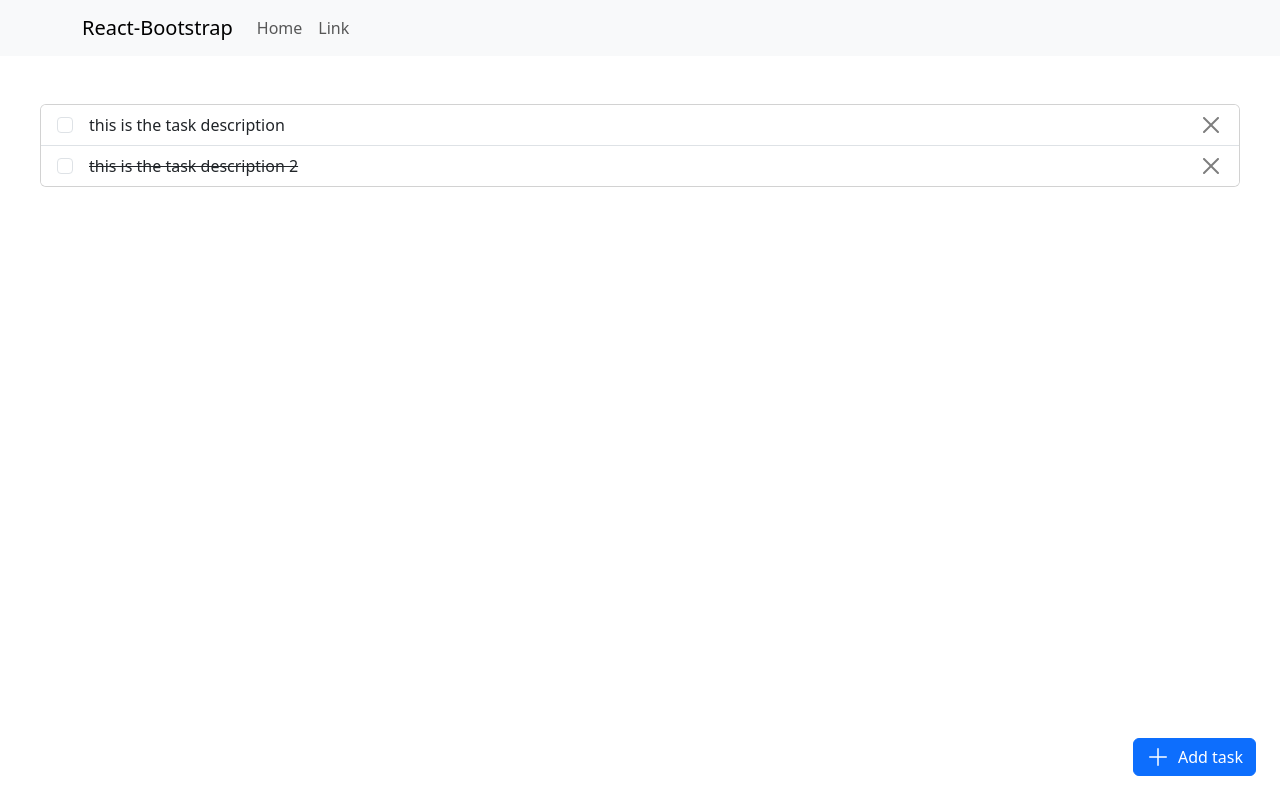
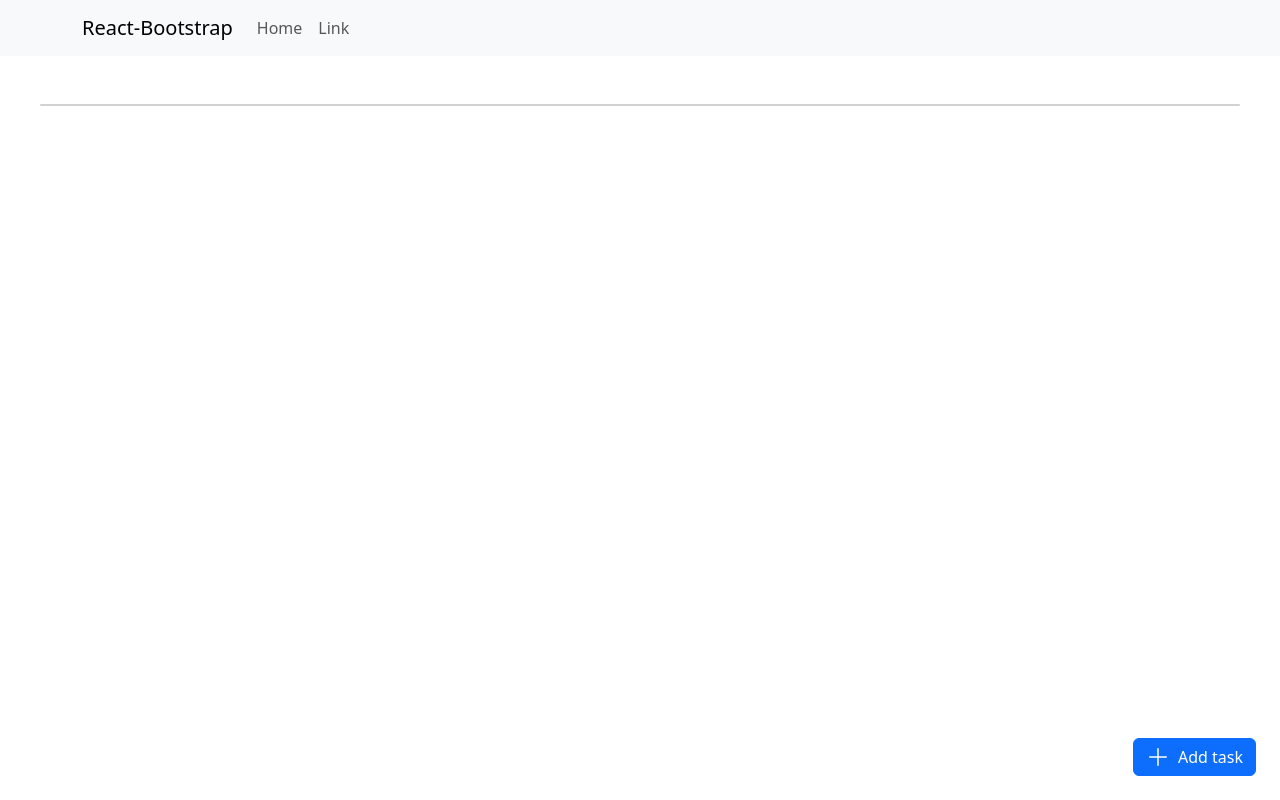
Before and after one commit to IsuruFerna/task-manager, a React (Create React App) app: page / in a window 1280 px wide. Built offline with nearby package versions, Linux system fonts and the light colour scheme.

Commit message:
fixes serializable issue in redux persist

```diff
--- a/src/index.js
+++ b/src/index.js
@@ -11,13 +11,11 @@ import { PersistGate } from "redux-persist/integration/react";
 
 const root = ReactDOM.createRoot(document.getElementById("root"));
 root.render(
-   <React.StrictMode>
-      <Provider store={store}>
-         <PersistGate loading={null} persistor={persistor}>
-            <App />
-         </PersistGate>
-      </Provider>
-   </React.StrictMode>
+   <Provider store={store}>
+      <PersistGate loading={null} persistor={persistor}>
+         <App />
+      </PersistGate>
+   </Provider>
 );
 // If you want to start measuring performance in your app, pass a function
 // to log results (for example: reportWebVitals(console.log))
--- a/src/pages/HomePage.jsx
+++ b/src/pages/HomePage.jsx
@@ -9,25 +9,30 @@ import DeleteTask from "../componets/DeleteTask";
 import Button from "react-bootstrap/Button";
 import AddTask from "../componets/AddTask";
 import { PlusLg } from "react-bootstrap-icons";
+import { useSelector } from "react-redux";
 
 const HomePage = () => {
    const [modalShow, setModalShow] = useState(false);
    const [modalShowAddTask, setModalShowAddTask] = useState(false);
 
-   const tasks = [
-      {
-         id: 1,
-         task: "this is the task description",
-         piority: 1,
-         done: false,
-      },
-      {
-         id: 2,
-         task: "this is the task description 2",
-         piority: 2,
-         done: true,
-      },
-   ];
+   const tasks = useSelector((state) => state.task);
+
+   console.log(tasks);
+
+   // const tasks = [
+   //    {
+   //       id: 1,
+   //       task: "this is the task description",
+   //       piority: 1,
+   //       done: false,
+   //    },
+   //    {
+   //       id: 2,
+   //       task: "this is the task description 2",
+   //       piority: 2,
+   //       done: true,
+   //    },
+   // ];
 
    return (
       <>
--- a/src/redux/store/index.js
+++ b/src/redux/store/index.js
@@ -17,6 +17,10 @@ const persistedReducer = persistReducer(persistConfig, rootReducer);
 
 export const store = configureStore({
    reducer: persistedReducer,
+   middleware: (getDefaultMiddleware) =>
+      getDefaultMiddleware({
+         serializableCheck: false,
+      }),
    // devTools: process.env.NODE_ENV !== 'production',
    // middleware: [thunk],
 });
```
Also changed, not shown: src/componets/Sample.js (deleted, +0 -23 lines).
